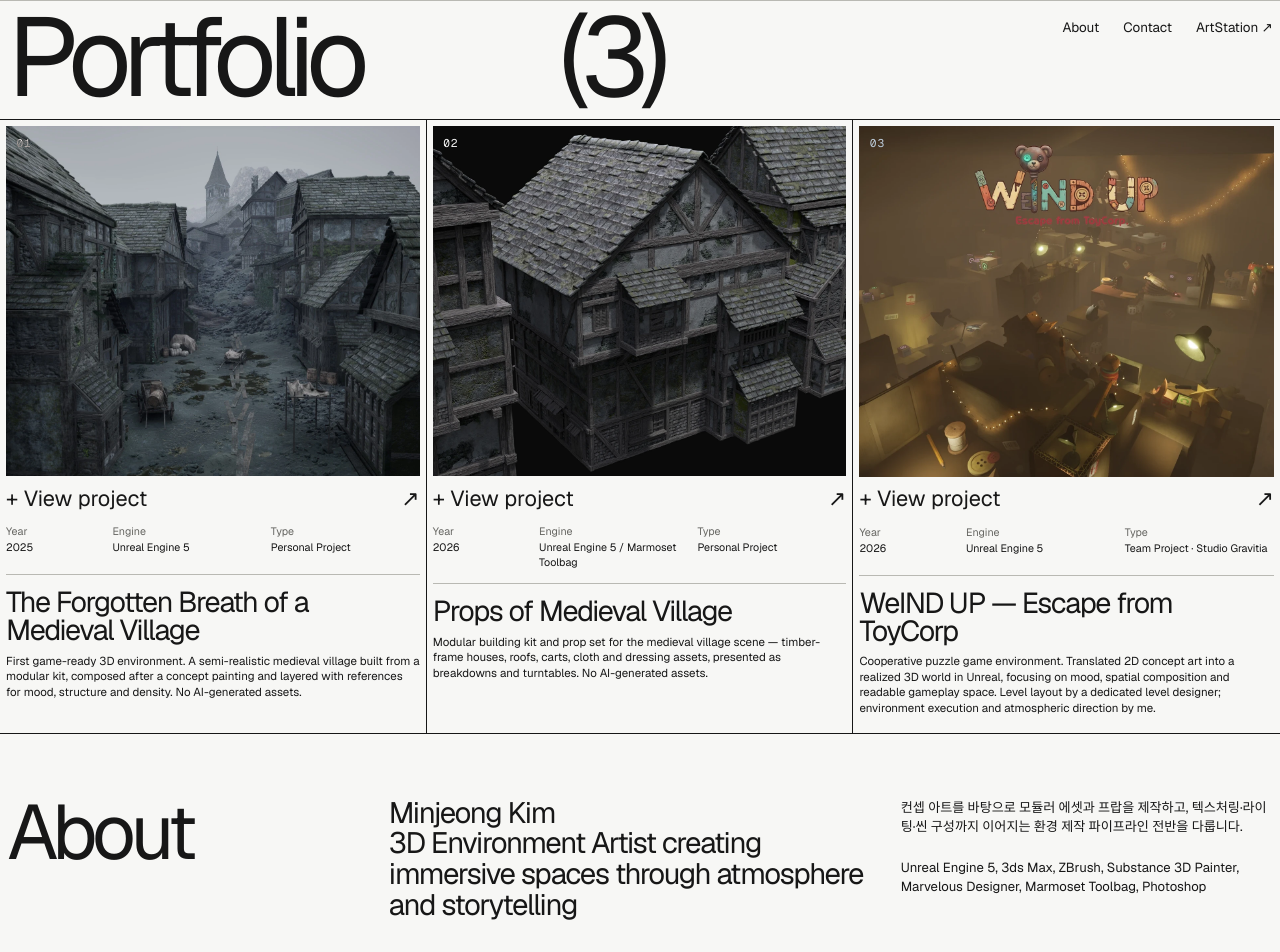
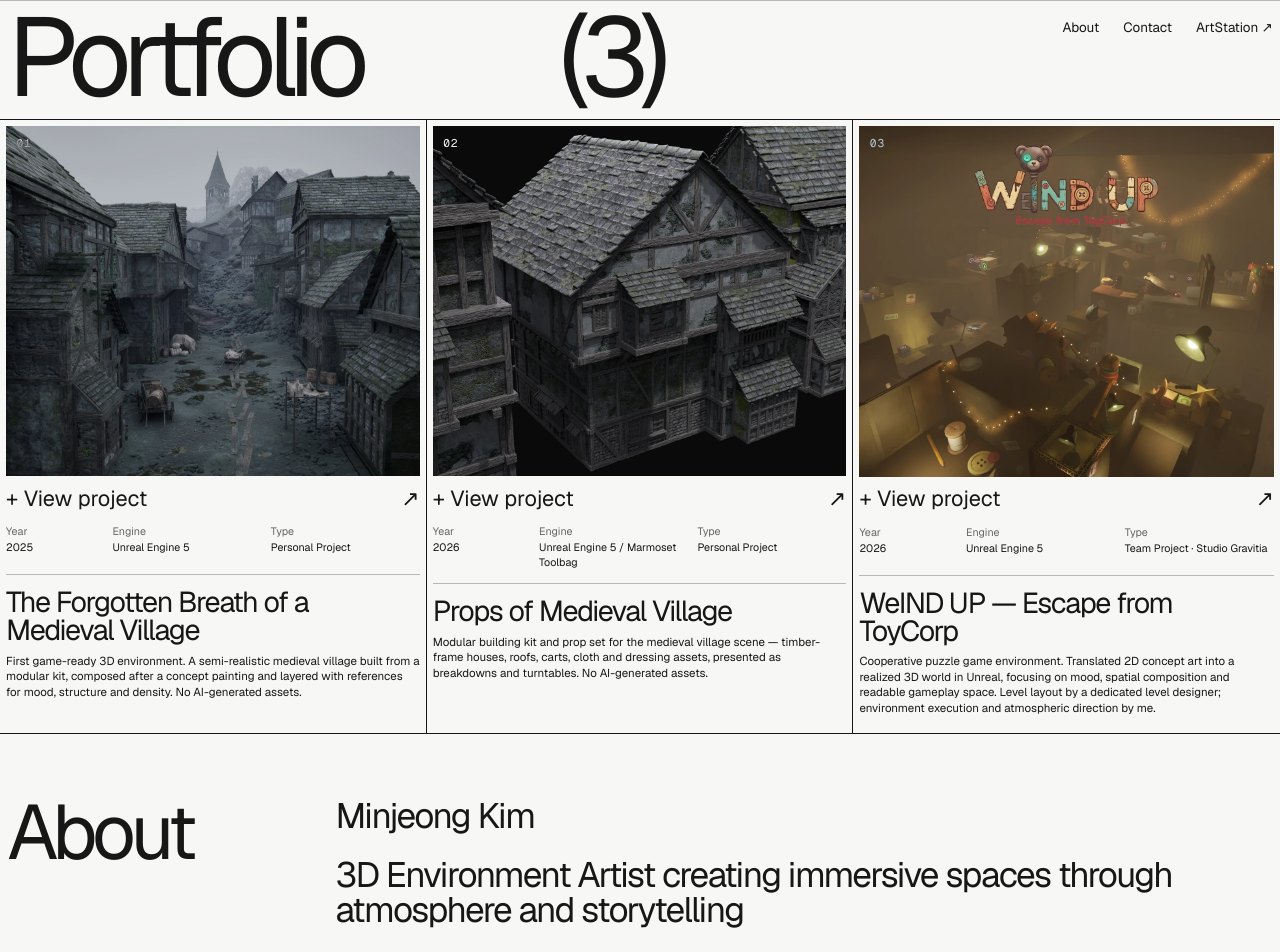
Before and after one commit to rohyunsang/kimminjeong-portfolio, a Next.js app: page / in a window 1280 px wide. Shown: the top 952 px of the page. Built offline with nearby package versions, Linux system fonts and the light colour scheme.

Commit message:
Expand and restack portfolio about section

```diff
--- a/src/app/globals.css
+++ b/src/app/globals.css
@@ -185,7 +185,15 @@ a {
   line-height: 1.35;
 }
 
-.info-grid,
+.info-grid {
+  display: grid;
+  grid-template-columns: minmax(12rem, 0.75fr) minmax(0, 2.25fr);
+  column-gap: 1rem;
+  row-gap: 2.75rem;
+  padding: 4rem 0.45rem;
+  border-bottom: 1px solid var(--line-strong);
+}
+
 .contact-grid {
   display: grid;
   grid-template-columns: 1fr 1.35fr 1fr;
@@ -202,18 +210,40 @@ a {
   line-height: 0.9;
 }
 
+.info-grid h2 {
+  grid-row: 1 / span 2;
+}
+
 .info-lead {
-  font-size: clamp(1.35rem, 2.3vw, 2.5rem);
+  grid-column: 2;
+  font-size: clamp(1.65rem, 2.75vw, 3.25rem);
   letter-spacing: -0.045em;
-  line-height: 1.04;
+  line-height: 1.02;
+}
+
+.info-name,
+.info-tagline {
+  display: block;
+}
+
+.info-name {
+  margin-bottom: 0.65em;
 }
 
 .info-copy {
   display: grid;
+  grid-column: 2;
+  grid-template-columns: minmax(0, 1.15fr) minmax(0, 1fr);
   align-content: start;
-  gap: 1.4rem;
-  font-size: 0.82rem;
+  gap: 2.5rem;
+  font-size: clamp(0.95rem, 1.15vw, 1.2rem);
   line-height: 1.45;
+}
+
+.info-tools {
+  font-size: clamp(1.1rem, 1.45vw, 1.5rem);
+  letter-spacing: -0.025em;
+  line-height: 1.25;
 }
 
 .contact-grid {
@@ -444,7 +474,13 @@ a {
   .info-grid h2,
   .contact-grid h2 {
     grid-column: 1 / -1;
+    grid-row: auto;
     margin-bottom: 2rem;
+  }
+
+  .info-lead,
+  .info-copy {
+    grid-column: 1 / -1;
   }
 
   .contact-link,
@@ -519,6 +555,11 @@ a {
     grid-column: 1;
   }
 
+  .info-copy {
+    grid-template-columns: 1fr;
+    gap: 1.5rem;
+  }
+
   .contact-link {
     justify-self: start;
     margin-top: 1.5rem;
--- a/src/app/page.tsx
+++ b/src/app/page.tsx
@@ -70,8 +70,8 @@ export default function Home() {
           <h2>About</h2>
           <div className="info-lead">
             <p>
-              <span className="block">Minjeong Kim</span>
-              <span className="block">
+              <span className="info-name">Minjeong Kim</span>
+              <span className="info-tagline">
                 3D Environment Artist creating immersive spaces through atmosphere and storytelling
               </span>
             </p>
@@ -81,7 +81,7 @@ export default function Home() {
               컨셉 아트를 바탕으로 모듈러 에셋과 프랍을 제작하고, 텍스처링·라이팅·씬
               구성까지 이어지는 환경 제작 파이프라인 전반을 다룹니다.
             </p>
-            <p>{profile.tools.join(", ")}</p>
+            <p className="info-tools">{profile.tools.join(", ")}</p>
           </div>
         </section>
 
```
